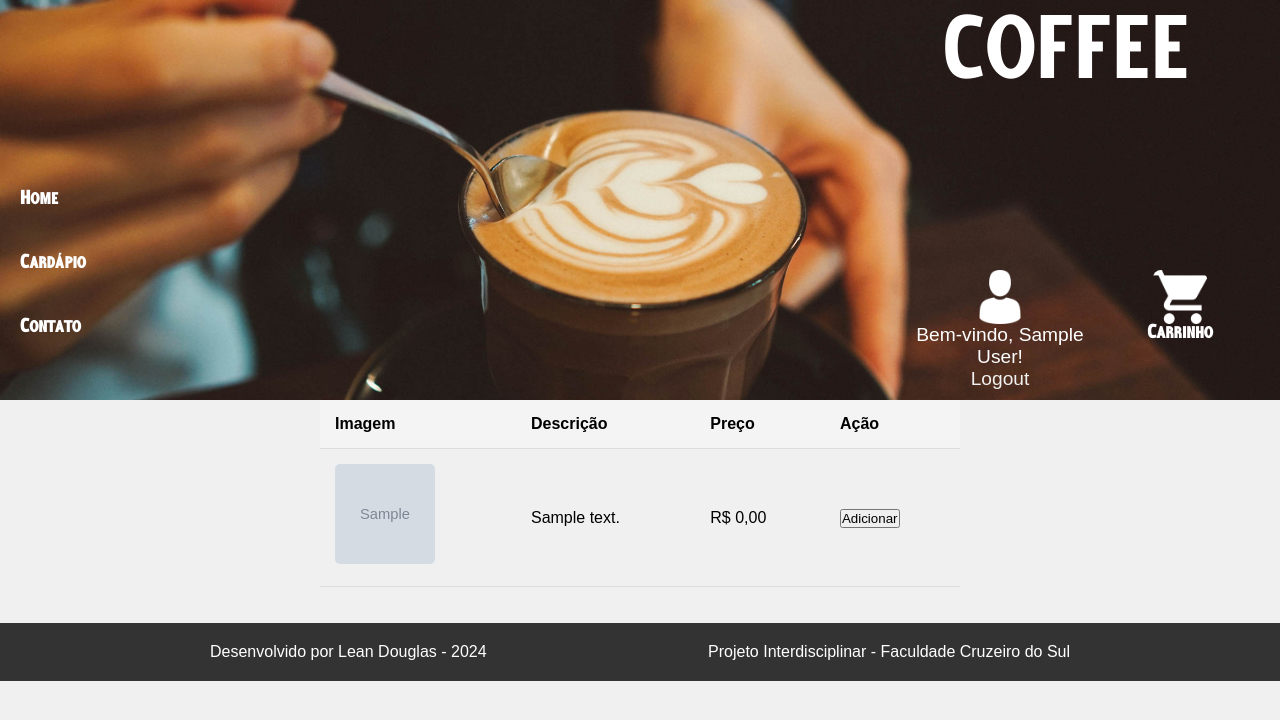
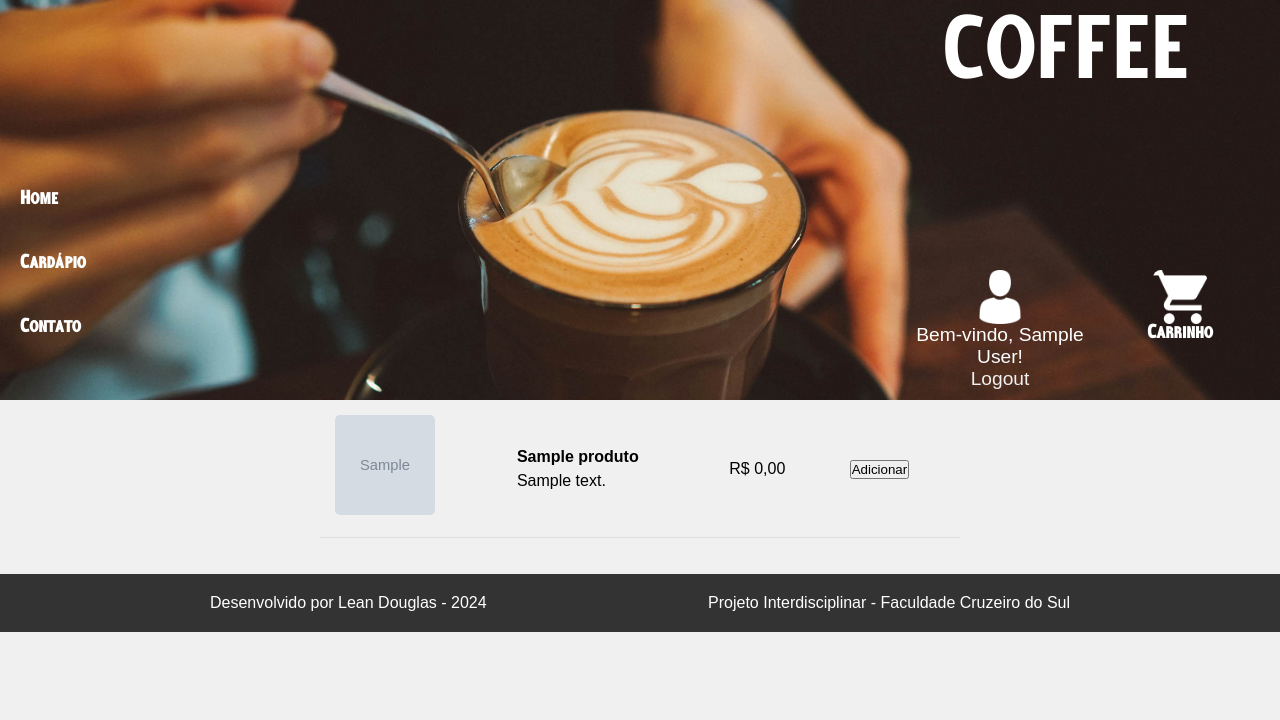
Before and after one commit to LeanDHC/app_cafeteria, a PHP site: page /cardapio.php in a window 1280 px wide. Shown: the top 720 px of the page. Run offline with PHP 8.4, Linux system fonts and the light colour scheme; the visitor is signed in with stand-in values (Sample User, id 1); tables that the repository leaves empty or names only in its code hold one stand-in row (values such as "Sample post"); grey boxes marked "Sample" are stand-in pictures.

Commit message:
Alteração tabela cardapio e contato

```diff
--- a/cardapio.php
+++ b/cardapio.php
@@ -39,19 +39,12 @@ $produtos = $stmt->fetchAll(PDO::FETCH_ASSOC);
     </header>
 
     <table class="cardapio-tabela">
-        <thead>
-            <tr>
-                <th>Imagem</th>
-                <th>Descrição</th>
-                <th>Preço</th>
-                <th>Ação</th>
-            </tr>
-        </thead>
+
         <tbody>
             <?php foreach ($produtos as $produto): ?>
                 <tr>
                     <td><img src="<?= htmlspecialchars($produto['imagem_url']); ?>" alt="<?= htmlspecialchars($produto['nome']); ?>" class="produto-imagem"></td>
-                    <td><?= nl2br(htmlspecialchars($produto['descricao'])); ?></td>
+                    <td><?= '<strong>' . nl2br(htmlspecialchars($produto['nome'])) . '</strong>'; ?><br><?= nl2br(htmlspecialchars($produto['descricao'])); ?> </td>
                     <td>R$ <?= number_format($produto['preco'], 2, ',', '.'); ?></td>
                     <td>
                         <form action="adicionar_ao_carrinho.php" method="post">
--- a/contato.php
+++ b/contato.php
@@ -42,7 +42,7 @@ session_start()
             </div>
         </div>
     </div>
-    </header>
+    </header><br><br><br><br>
     <?php require './pages/rodapé.php'     ?>
 
 
```
